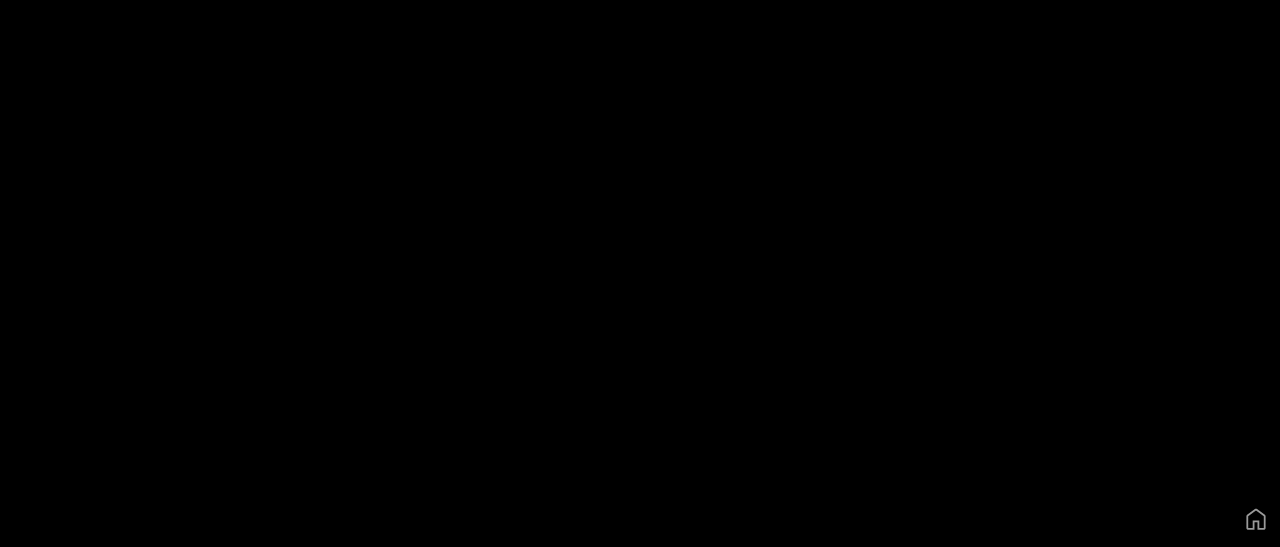
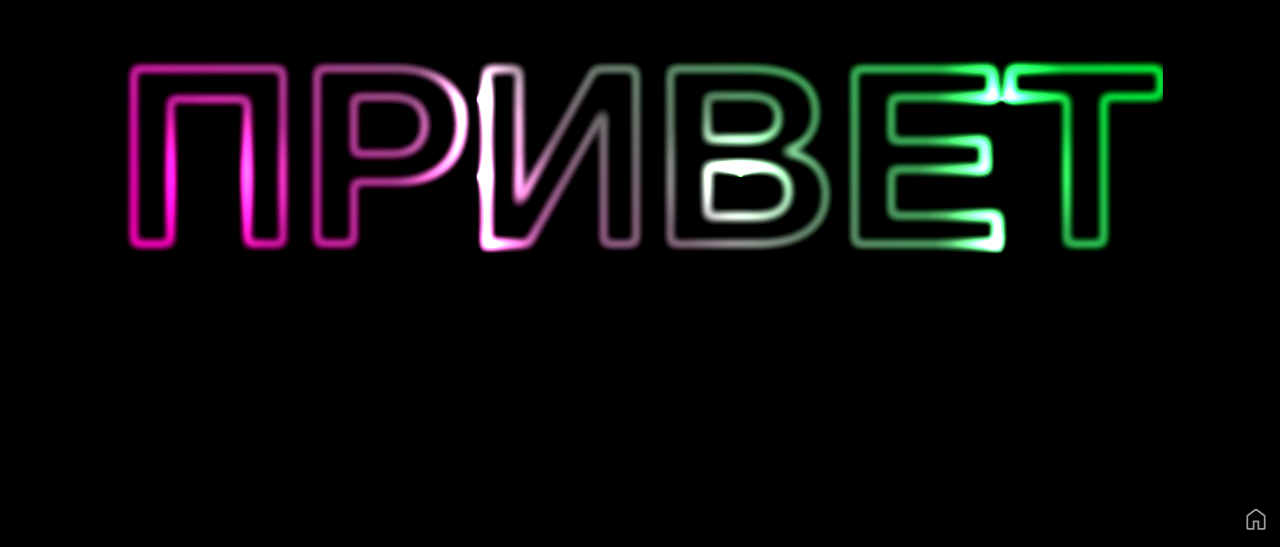
Before and after one commit to dvsherbakov/feature-store, a React (Create React App) app: page /neon in a window 1280 px wide. Shown: the part 253-800 px from the top of the page. Built offline with nearby package versions, Linux system fonts and the light colour scheme.

Commit message:
blur text component

```diff
--- a/src/components/Clock/clock.module.scss
+++ b/src/components/Clock/clock.module.scss
@@ -28,7 +28,7 @@
         top: 10px;
         list-style: none;
         transform-origin: 0 240px;
-        transform: rotate(calc(30deg * var(--i) - 5deg));
+        transform: rotate(calc(30deg * var(--i) - 4deg));
         font-size: 2.5em;
         font-weight: bold;
         font-family: Consolas, serif;
@@ -36,7 +36,7 @@
         span {
           display: inline-block;
           color: #fff;
-          transform: rotate(calc(-30deg * var(--i) + 5deg));
+          transform: rotate(calc(-30deg * var(--i) + 4deg));
         }
       }
     }
--- a/src/components/Text/Neon/NeonContainer.tsx
+++ b/src/components/Text/Neon/NeonContainer.tsx
@@ -1,10 +1,11 @@
 import React from 'react';
 import styles from './neon.module.scss'
+import {TNeonContainerProps} from "./types";
 
-export const NeonContainer = () => {
+export const NeonContainer = ({text, size = 150}: TNeonContainerProps) => {
     return (
         <div className={styles['textContainer']}>
-            <h1 className={styles['neon']} data-text={'Neon'}>Neon</h1>
+            <h1 style={{fontSize: size}} className={styles['neon']} data-text={text}>{text}</h1>
             <div className={styles["gradient"]}></div>
             <div className={styles["spotlight"]}></div>
         </div>
--- a/src/components/Text/Neon/neon.module.scss
+++ b/src/components/Text/Neon/neon.module.scss
@@ -1,4 +1,4 @@
-@import url('https://fonts.googleapis.com/css2?family=Inter:wght@500;700;900&display=swap');
+@import url('https://fonts.googleapis.com/css2?family=Lato:wght@400;700&display=swap');
 
 .textContainer {
   overflow: hidden;
@@ -9,17 +9,55 @@
     position: relative;
     color: transparent;
     background: #000;
-    font: 700 220px 'Lato', sans-serif;
+    font-family: 'Lato', sans-serif;
+    font-weight: 700;
+    font-size: 200px;
     text-transform: uppercase;
     text-align: center;
     margin: 0;
+
+    &:before,
+    &:after {
+      content: attr(data-text);
+      position: absolute;
+      color: #fff;
+      filter: blur(5px);
+      top: 0;
+      left: 0;
+      pointer-events: none;
+    }
+
+    &:after {
+      mix-blend-mode: difference;
+    }
+  }
+
+  .gradient,
+  .spotlight {
+    position: absolute;
+    inset: 0;
+    pointer-events: none;
+    z-index: 10;
   }
 
   .gradient {
-
+    background: linear-gradient(45deg, rgb(255, 0, 191), rgb(2, 255, 64));
+    mix-blend-mode: multiply;
   }
 
   .spotlight {
+    background: radial-gradient(circle, #fff, transparent 25%) 0 0/25% 25%,
+    radial-gradient(circle, #fff, #000 25%) 50% 50%/12.5%;
+    top: -100%;
+    left: -100%;
+    mix-blend-mode: color-dodge;
+    animation: light 5s linear infinite;
+  }
+
+  @keyframes light {
+    100% {
+      transform: translate3d(50%, 50%, 0);
+    }
 
   }
 }
--- /dev/null
+++ b/src/components/Text/Neon/types.ts
@@ -0,0 +1,4 @@
+export type TNeonContainerProps = {
+    text: string
+    size?: number
+}
--- a/src/pages/neonPage/neonPage.tsx
+++ b/src/pages/neonPage/neonPage.tsx
@@ -5,9 +5,9 @@ import {NeonContainer} from "../../components/Text/Neon/NeonContainer";
 export const NeonPage = () => {
     return (
         <>
-         <CenterViewContainer background={'#000'}>
-             <NeonContainer />
-         </CenterViewContainer>
+            <CenterViewContainer background={'#000'}>
+                <NeonContainer text={'Привет'} size={255}/>
+            </CenterViewContainer>
         </>
     );
 };
```
